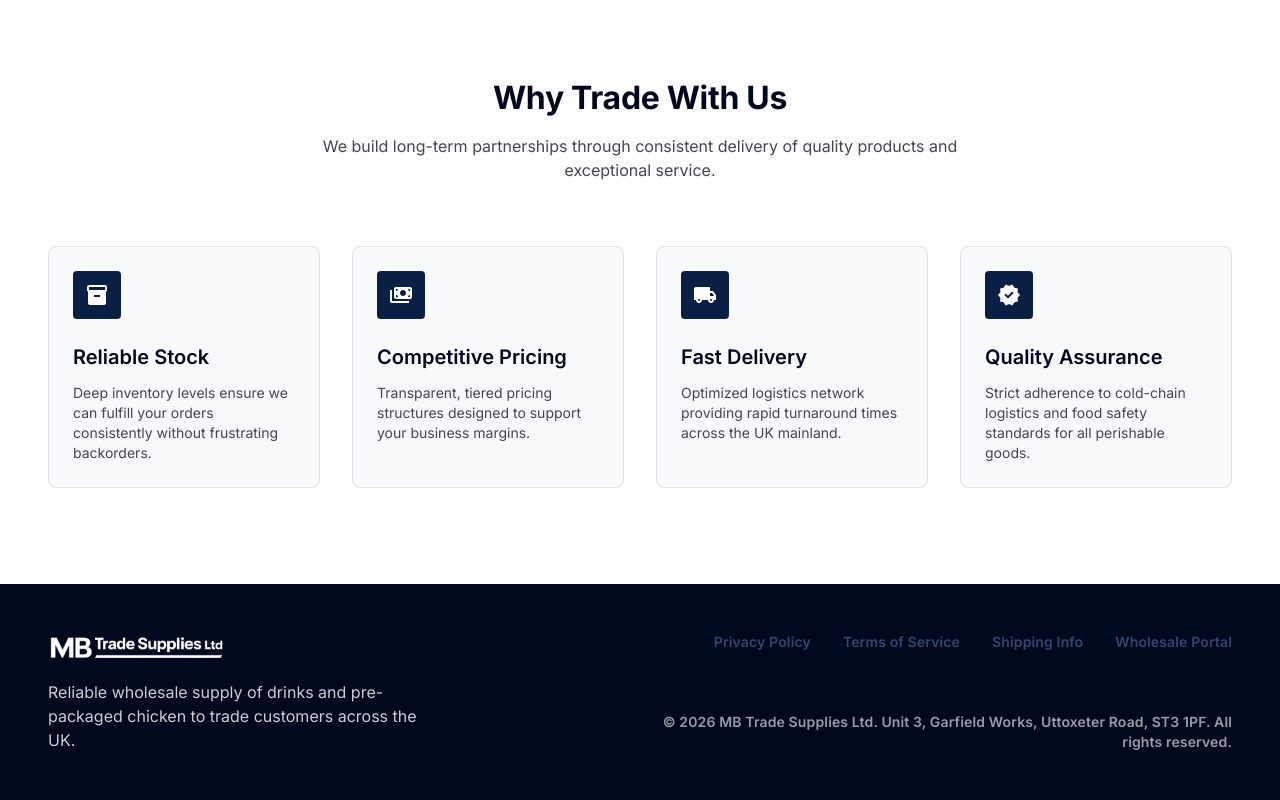
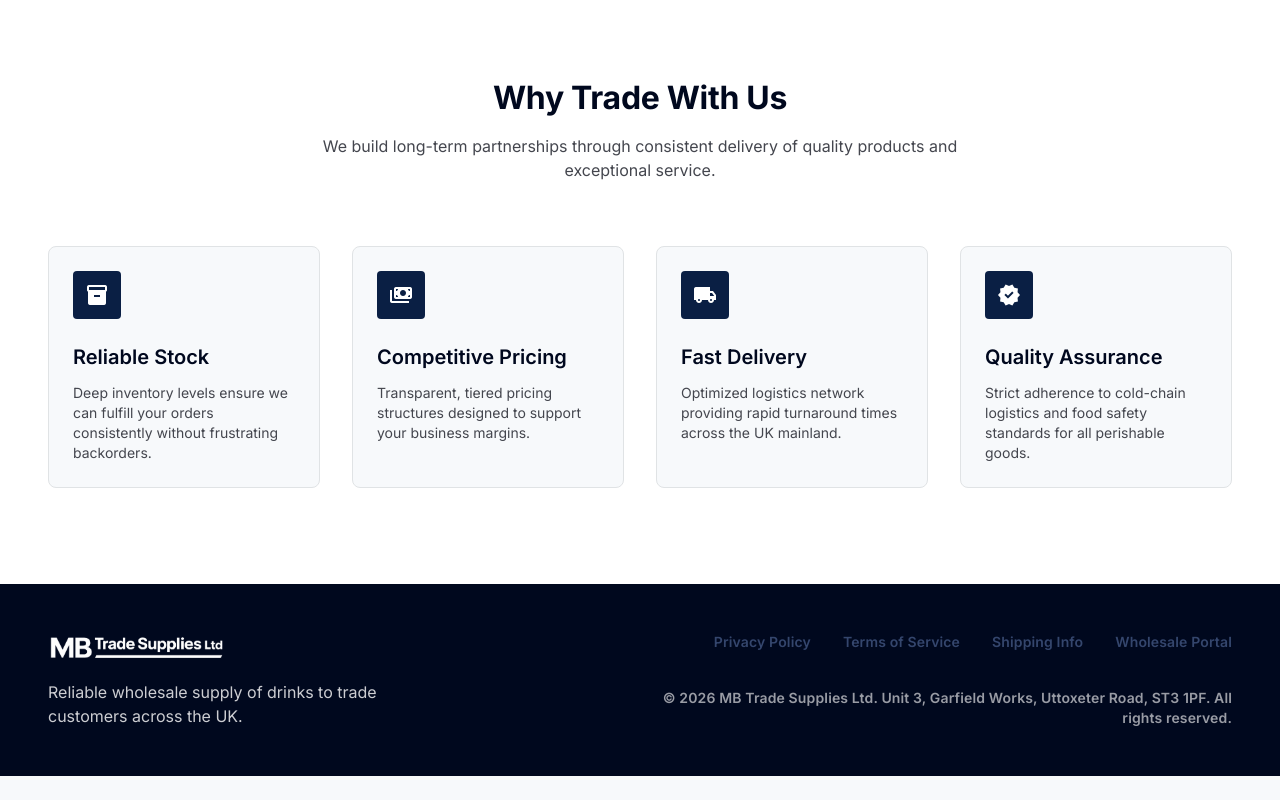
Before and after one commit to Hamzafarooq787/MB-TRADE-SUPPLIES-LTD, a Next.js app: page / in a window 1280 px wide. Shown: the part 2062-2862 px from the top of the page. After the commit the page ends 2838 px from the top, so only its background shows below. Built offline with nearby package versions, Linux system fonts and the light colour scheme; no server answers.

Commit message:
Remove chicken reference from footer

```diff
--- a/src/components/Footer.tsx
+++ b/src/components/Footer.tsx
@@ -21,8 +21,8 @@ export default function Footer() {
             className="h-8 w-auto mb-4"
           />
           <p className="font-body-md text-body-md text-on-primary/80 max-w-sm">
-            Reliable wholesale supply of drinks and pre-packaged chicken to
-            trade customers across the UK.
+            Reliable wholesale supply of drinks to trade customers across
+            the UK.
           </p>
         </div>
         <div className="md:col-span-6 flex flex-col md:items-end justify-between">
```
